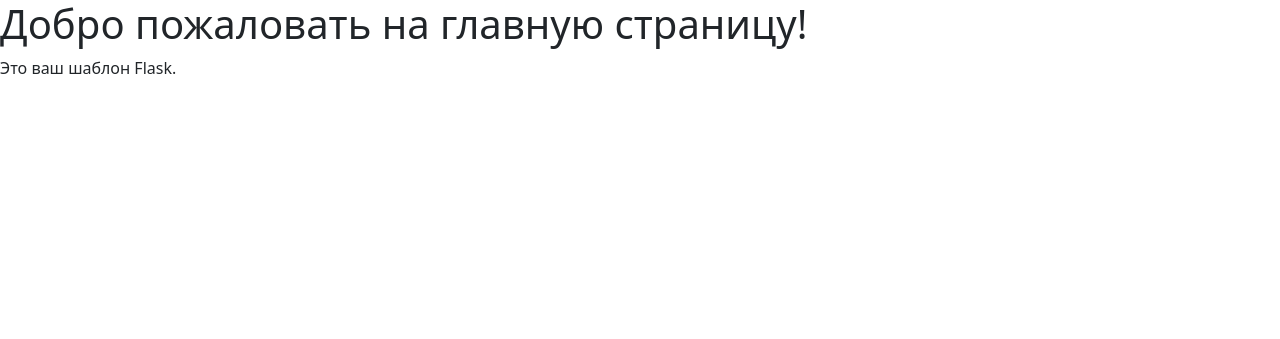
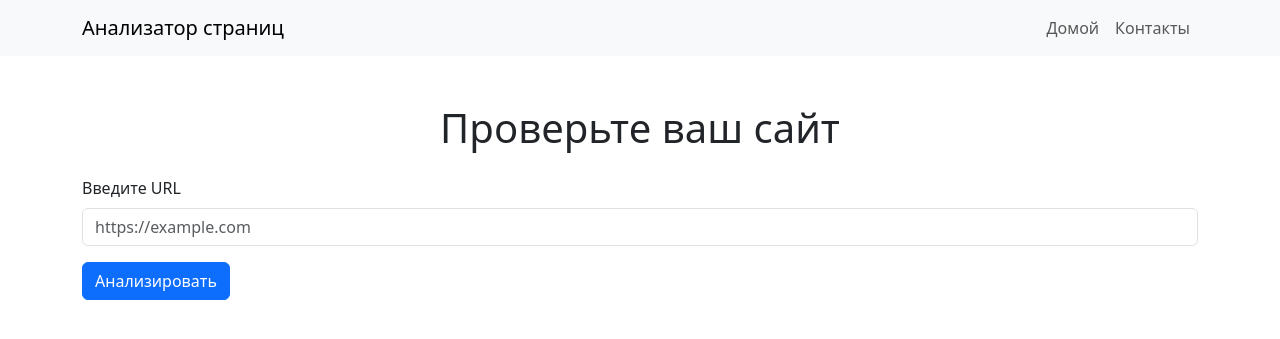
Before and after one commit to Olga877/python-project-83, a Flask app: page / in a window 1280 px wide. Shown: the top 339 px of the page. Run offline with Flask 3, Linux system fonts and the light colour scheme.

Commit message:
edited index.html

```diff
--- a/page_analyzer/templates/index.html
+++ b/page_analyzer/templates/index.html
@@ -1,14 +1,39 @@
 <!DOCTYPE html>
-<html lang="en">
+<html lang="ru">
 <head>
     <meta charset="UTF-8">
-    <meta name="viewport" content="width=device-width, initial-scale=1.0">
-    <title>Главная страница</title>
-    <link href="https://cdn.jsdelivr.net/npm/bootstrap@5.1.3/dist/css/bootstrap.min.css" rel="stylesheet" integrity="sha384-1BmE4kWBq78iYhFldvKuhfTAU6auU8tT94WrHftjDbrCEXSU1oBoqyl2QvZ6jIW3" crossorigin="anonymous">
-    <script src="https://cdn.jsdelivr.net/npm/bootstrap@5.1.3/dist/js/bootstrap.bundle.min.js" integrity="sha384-ka7Sk0Gln4gmtz2MlQnikT1wXgYsOg+OMhuP+IlRH9sENBO0LRn5q+8nbTov4+1p" crossorigin="anonymous"></script>
+    <meta name="viewport" content="width=device-width, initial-scale=1">
+    <title>Анализатор страниц</title>
+    <link href="https://cdn.jsdelivr.net/npm/bootstrap@5.3.0/dist/css/bootstrap.min.css" rel="stylesheet">
 </head>
 <body>
-    <h1>Добро пожаловать на главную страницу!</h1>
-    <p>Это ваш шаблон Flask.</p>
+    <nav class="navbar navbar-expand-lg navbar-light bg-light">
+        <div class="container">
+            <a class="navbar-brand" href="#">Анализатор страниц</a>
+            <div class="collapse navbar-collapse">
+                <ul class="navbar-nav ms-auto">
+                    <li class="nav-item">
+                        <a class="nav-link" href="#">Домой</a>
+                    </li>
+                    <li class="nav-item">
+                        <a class="nav-link" href="#">Контакты</a>
+                    </li>
+                </ul>
+            </div>
+        </div>
+    </nav>
+
+    <div class="container mt-5">
+        <h1 class="text-center mb-4">Проверьте ваш сайт</h1>
+        <form>
+            <div class="mb-3">
+                <label for="url" class="form-label">Введите URL</label>
+                <input type="url" class="form-control" id="url" placeholder="https://example.com">
+            </div>
+            <button type="submit" class="btn btn-primary">Анализировать</button>
+        </form>
+    </div>
+
+    <script src="https://cdn.jsdelivr.net/npm/bootstrap@5.3.0/dist/js/bootstrap.bundle.min.js"></script>
 </body>
 </html>
```
